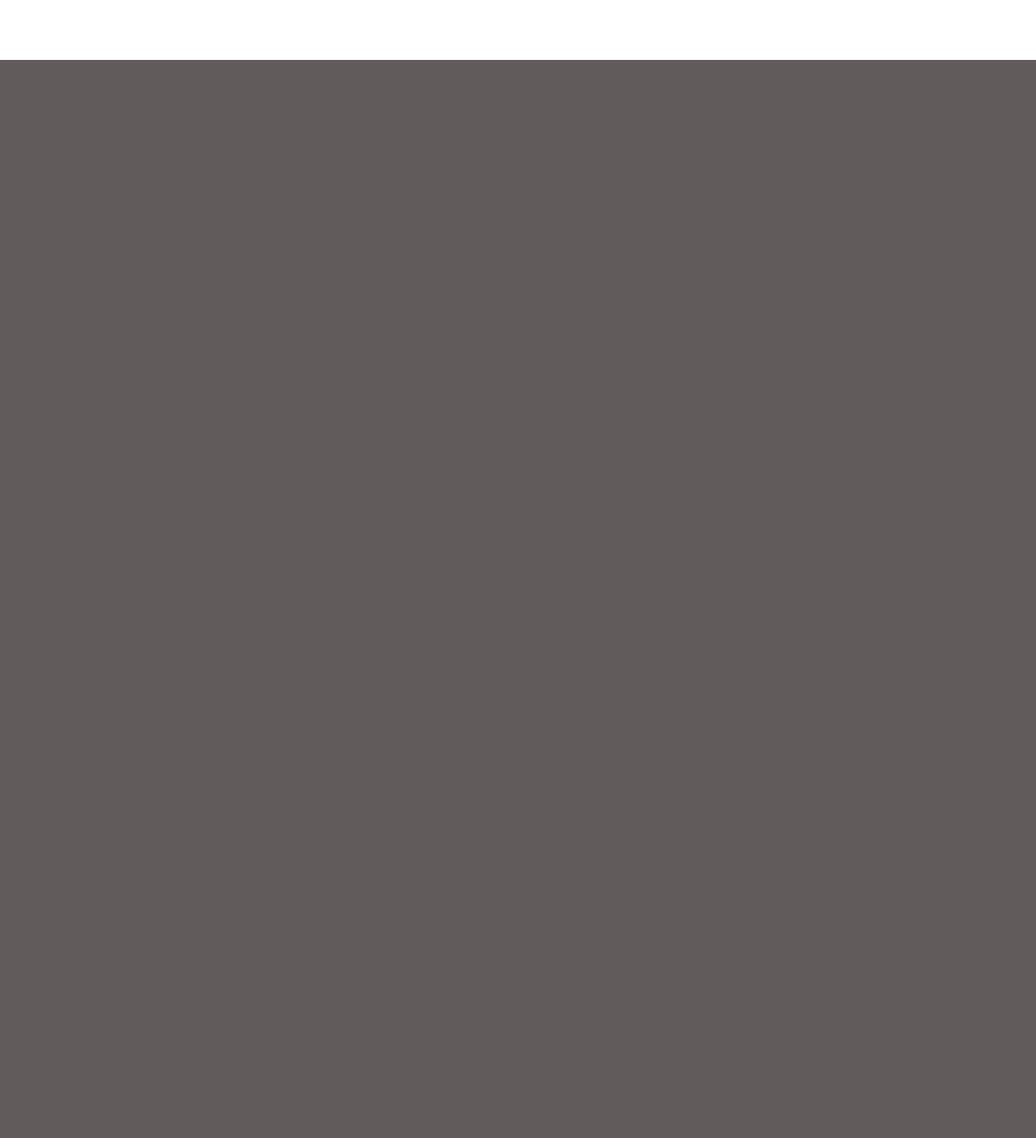
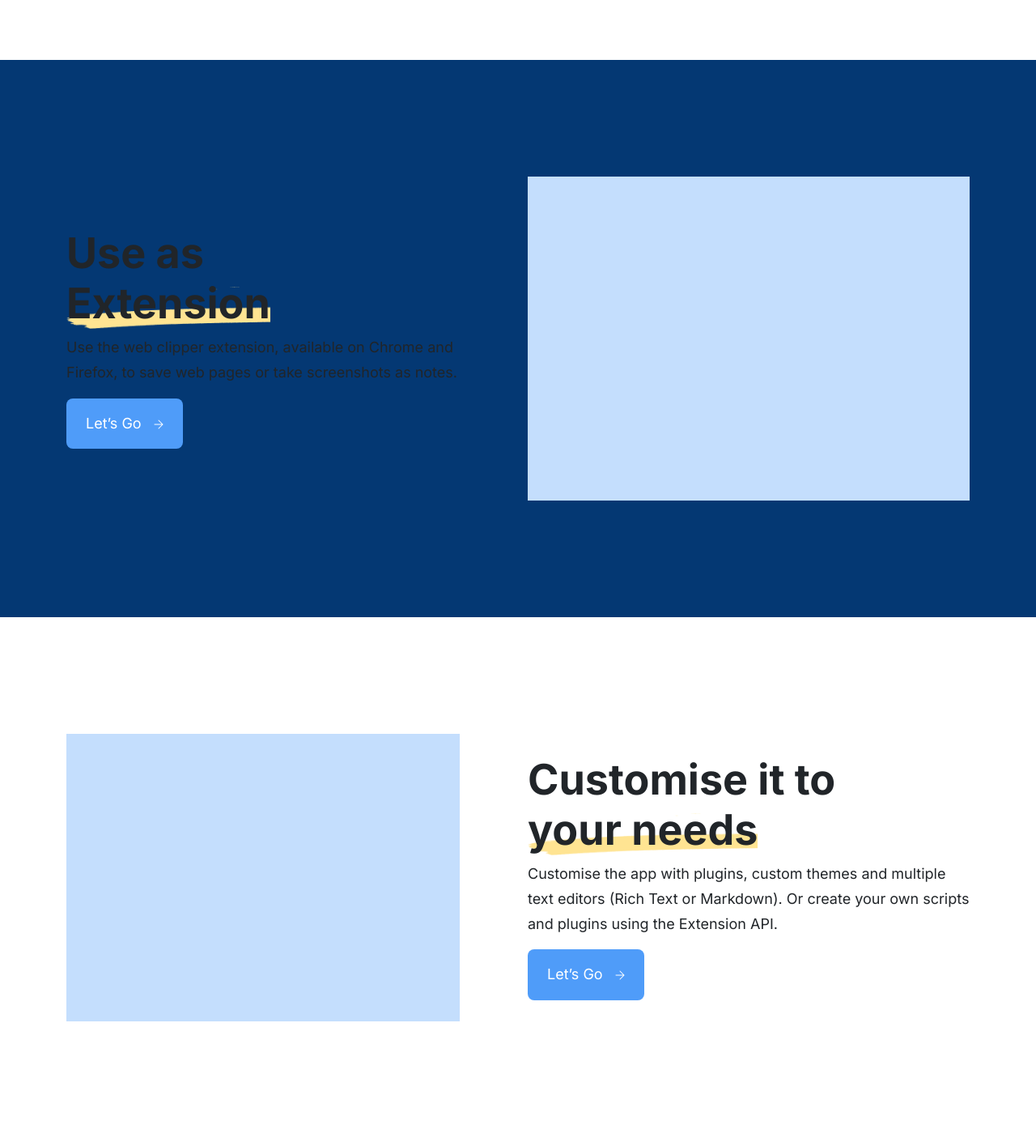
Before and after one commit to reflexsafwan/whitePace_figma_to_html, a plain HTML site: page index.html in a window 1280 px wide. Shown: the part 2031-3436 px from the top of the page at 81% size. Before the commit the page ends 2105 px from the top, so only its background shows below. Drawn offline with nearby package versions, Linux system fonts and the light colour scheme.

Commit message:
custom area added

```diff
--- a/css/style.css
+++ b/css/style.css
@@ -227,3 +227,23 @@ body {
         margin-top: 80px;
     }
 }
+
+/* experience area css start */
+.experience-area {
+    background-color: #043873;
+}
+
+.customise-area {
+    background-color: #fff;
+}
+
+.customise-img {
+    margin-right: 60px;
+}
+
+@media (max-width:991px) {
+    .customise-img {
+        margin-bottom: 60px;
+        margin-right: 0px;
+    }
+}
--- a/index.html
+++ b/index.html
@@ -163,7 +163,57 @@
         </section>
         <!-- work management section end -->
 
+        <!-- experience area start -->
+        <section class="experience-area section-padding">
+            <div class="container">
+                <div class="row">
+                    <div class="col-lg-6 d-flex align-items-center mr-5">
+                        <div class="theme-text">
+                            <h3>Use as <br><span> Extension</span></h3>
+                            <p>Use the web clipper extension, available on Chrome and Firefox, to save web pages or take
+                                screenshots as notes.
+                            </p>
+                            <a class="theme-btn" href="#">
+                                Let’s Go
+                                <img src="./images/Icon.png" alt="">
+                            </a>
+                        </div>
+                    </div>
+                    <div class="col-lg-6">
+                        <div class="project-img">
+                            <img class="img-fluid" src="./images/project-image.png" alt="">
+                        </div>
+                    </div>
+                </div>
+            </div>
+        </section>
+        <!-- experience area end -->
 
+        <!-- customise area start -->
+        <section class="customise-area section-padding">
+            <div class="container">
+                <div class="row">
+                    <div class="col-lg-6">
+                        <div class="customise-img">
+                            <img class="img-fluid" src="./images/project-image.png" alt="">
+                        </div>
+                    </div>
+                    <div class="col-lg-6 d-flex align-items-center">
+                        <div class="theme-text">
+                            <h3>Customise it
+                                to <br><span>your needs</span></h3>
+                            <p>Customise the app with plugins, custom themes and multiple text editors (Rich Text or
+                                Markdown). Or create your own scripts and plugins using the Extension API.</p>
+                            <a class="theme-btn" href="#">
+                                Let’s Go
+                                <img src="./images/Icon.png" alt="">
+                            </a>
+                        </div>
+                    </div>
+                </div>
+            </div>
+        </section>
+        <!-- customise area end -->
     </main>
     <!-- Main area ends -->
 
```
